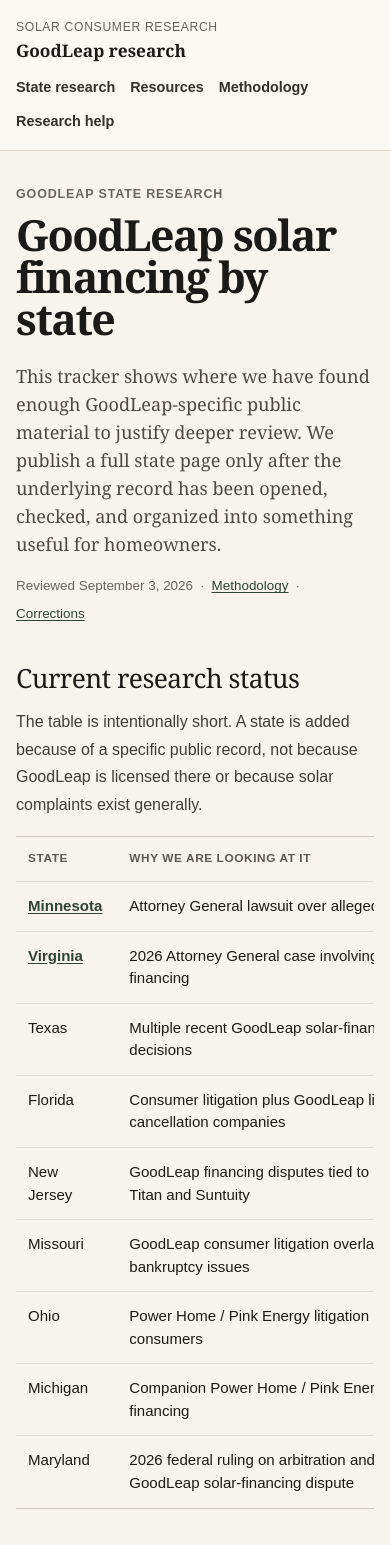
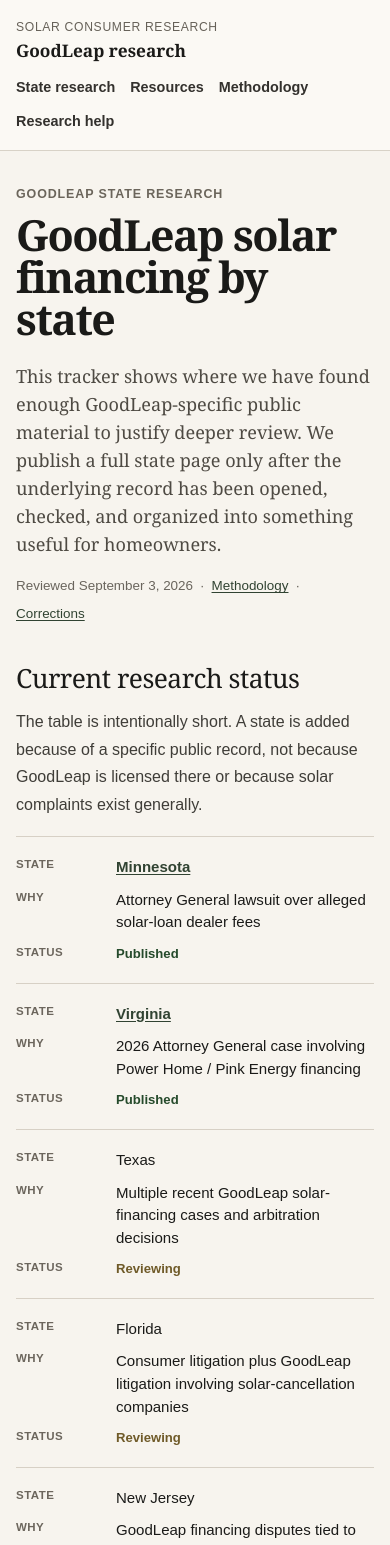
Before and after one commit to Decentralized-Rob/solar-consumer-research, a Next.js app: page /goodleap/states in a window 390 px wide. Shown: the top 1545 px of the page. Built offline with nearby package versions, Linux system fonts and the light colour scheme.

Commit message:
Make GoodLeap state tracker mobile-native

```diff
--- a/app/goodleap/goodleap.css
+++ b/app/goodleap/goodleap.css
@@ -461,8 +461,66 @@
     height: 31px;
   }
 
-  .gl-table {
-    min-width: 680px;
+  .gl-table-wrap {
+    overflow: visible;
+    border: 0;
+  }
+
+  .gl-table,
+  .gl-table tbody,
+  .gl-table tr,
+  .gl-table td {
+    display: block;
+    width: 100%;
+  }
+
+  .gl-table thead {
+    position: absolute;
+    width: 1px;
+    height: 1px;
+    padding: 0;
+    margin: -1px;
+    overflow: hidden;
+    clip: rect(0, 0, 0, 0);
+    white-space: nowrap;
+    border: 0;
+  }
+
+  .gl-table tr {
+    padding: 14px 0;
+    border-top: 1px solid #d7d0c5;
+  }
+
+  .gl-table tr:last-child {
+    border-bottom: 1px solid #d7d0c5;
+  }
+
+  .gl-table td {
+    display: grid;
+    grid-template-columns: 88px minmax(0, 1fr);
+    gap: 12px;
+    padding: 5px 0;
+    border: 0;
+  }
+
+  .gl-table td::before {
+    color: #6c665d;
+    font-size: 0.72rem;
+    font-weight: 750;
+    letter-spacing: 0.04em;
+    text-transform: uppercase;
+  }
+
+  .gl-table td:nth-child(1)::before {
+    content: "State";
+  }
+
+  .gl-table td:nth-child(2)::before {
+    content: "Why";
+  }
+
+  .gl-table td:nth-child(3)::before {
+    content: "Status";
   }
 
   .gl-actions {
```
